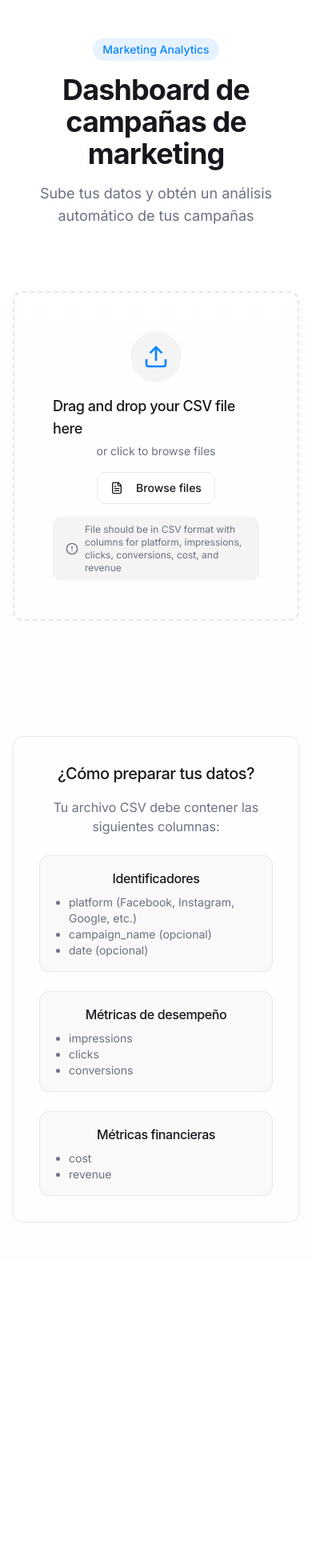
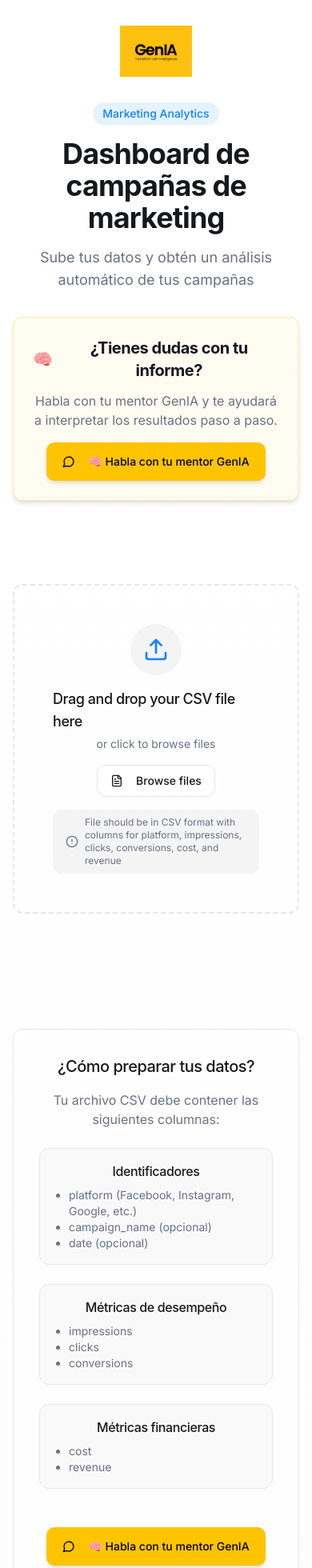
Before and after one commit to Copy-Rai/csv-dashboard-generator-51, a React (Vite) app: page / in a window 390 px wide. Shown: the top 1960 px of the page at 80% size. Before the commit the page ends 1576 px from the top, so only its background shows below. Built offline with nearby package versions, Linux system fonts and the light colour scheme.

Commit message:
feat: Enhance dashboard design and usability
- Implement GenIA branding with logo placement and styling.
- Add mentor card and button with specified styling.
- Apply GenIA color palette for consistency.
- Ensure responsive and accessible design.

```diff
--- a/src/components/Dashboard.tsx
+++ b/src/components/Dashboard.tsx
@@ -1,3 +1,4 @@
+
 import React from 'react';
 import { Eye, MousePointer, ArrowRightLeft, DollarSign, MessageCircle } from "lucide-react";
 import MetricCard from './MetricCard';
@@ -113,6 +114,29 @@ const Dashboard: React.FC<DashboardProps> = ({ data }) => {
         />
       </div>
 
+      {/* Tarjeta de mentor debajo del título principal */}
+      <Card className="border border-[#FFC400]/30 bg-[#FFC400]/5 shadow-md mb-10">
+        <CardContent className="p-6">
+          <div className="flex flex-col md:flex-row items-center justify-between gap-4">
+            <div className="flex-1">
+              <h3 className="text-xl font-bold flex items-center gap-2">
+                🧠 <span>¿Tienes dudas con tu informe?</span>
+              </h3>
+              <p className="text-muted-foreground mt-2">
+                Habla con tu mentor GenIA y te ayudará a interpretar los resultados paso a paso.
+              </p>
+            </div>
+            <Button
+              onClick={() => window.open(mentorUrl, '_blank')}
+              className="bg-[#FFC400] hover:bg-[#E5B200] text-black shadow-md px-5 py-6 mt-2 md:mt-0"
+              size="lg"
+            >
+              <MessageCircle className="mr-2 h-5 w-5" /> 🧠 Habla con tu mentor GenIA
+            </Button>
+          </div>
+        </CardContent>
+      </Card>
+
       <div>
         <div className="grid grid-cols-1 sm:grid-cols-2 lg:grid-cols-4 gap-6">
           <MetricCard
@@ -146,28 +170,6 @@ const Dashboard: React.FC<DashboardProps> = ({ data }) => {
         </div>
       </div>
 
-      <Card className="border border-[#FFC400]/30 bg-[#FFC400]/5 shadow-md">
-        <CardContent className="p-6">
-          <div className="flex flex-col md:flex-row items-center justify-between gap-4">
-            <div className="flex-1">
-              <h3 className="text-xl font-bold flex items-center gap-2">
-                🧠 <span>¿Quieres ayuda para interpretar tu informe?</span>
-              </h3>
-              <p className="text-muted-foreground mt-2">
-                Tu mentor GenIA puede analizar los resultados contigo y sugerirte mejoras.
-              </p>
-            </div>
-            <Button
-              onClick={() => window.open(mentorUrl, '_blank')}
-              className="bg-[#FFC400] hover:bg-[#E5B200] text-black shadow-md px-5 py-6 mt-2 md:mt-0"
-              size="lg"
-            >
-              <MessageCircle className="mr-2 h-5 w-5" /> 🧠 Habla con tu mentor GenIA
-            </Button>
-          </div>
-        </CardContent>
-      </Card>
-
       <ChartSection data={data} />
       <InsightsSection data={data} />
       <MentorSection data={data} />
--- a/src/components/ExportButton.tsx
+++ b/src/components/ExportButton.tsx
@@ -227,7 +227,7 @@ const ExportButton: React.FC<ExportButtonProps> = ({ data }) => {
     <div className="fixed bottom-4 right-4 z-10">
       <Button
         onClick={handleExport}
-        className="shadow-lg"
+        className="bg-[#FFC400] hover:bg-[#E5B200] text-black shadow-md"
         size="lg"
       >
         <FileText className="mr-2 h-4 w-4" /> Exportar informe como PDF
--- a/src/pages/Index.tsx
+++ b/src/pages/Index.tsx
@@ -3,6 +3,9 @@ import React, { useState } from 'react';
 import FileUpload from '@/components/FileUpload';
 import Dashboard from '@/components/Dashboard';
 import { Toaster } from "@/components/ui/sonner";
+import { Card, CardContent } from "@/components/ui/card";
+import { Button } from "@/components/ui/button";
+import { MessageCircle } from "lucide-react";
 
 const Index = () => {
   const [data, setData] = useState<any[] | null>(null);
@@ -12,20 +15,52 @@ const Index = () => {
     console.log('Data processed:', processedData);
   };
 
+  const mentorUrl = 'https://chatgpt.com/g/g-67e26ff502f881919b802f3ff8a77605-mentor-de-campanas-genia';
+
   return (
     <div className="min-h-screen bg-gradient-to-b from-background to-secondary/20">
       <Toaster position="top-right" />
 
-      <header className="w-full max-w-7xl mx-auto px-4 py-12 text-center">
+      <header className="w-full max-w-7xl mx-auto px-4 py-8 md:py-12">
+        <div className="flex flex-col items-center mb-8">
+          <img
+            src="/lovable-uploads/845ba33d-1143-42dd-bd16-75d19bdbff27.png"
+            alt="GenIA Logo"
+            className="h-16 md:h-20 mb-8 animate-fade-in"
+          />
+
           <div className="inline-block px-3 py-1 rounded-full bg-primary/10 text-primary text-sm font-medium mb-4 animate-fade-in">
             Marketing Analytics
           </div>
-        <h1 className="text-4xl md:text-5xl font-bold mb-4 tracking-tight animate-fade-in">
+          <h1 className="text-4xl md:text-5xl font-bold mb-4 tracking-tight animate-fade-in text-center">
             Dashboard de campañas de marketing
           </h1>
-        <p className="text-lg text-muted-foreground max-w-2xl mx-auto animate-fade-in">
+          <p className="text-lg text-muted-foreground max-w-2xl mx-auto animate-fade-in text-center">
             Sube tus datos y obtén un análisis automático de tus campañas
           </p>
+        </div>
+
+        {!data && (
+          <Card className="border border-[#FFC400]/30 bg-[#FFC400]/5 shadow-md max-w-3xl mx-auto mb-10">
+            <CardContent className="p-6">
+              <div className="flex flex-col items-center text-center">
+                <h3 className="text-xl font-bold flex items-center gap-2 mb-3">
+                  🧠 <span>¿Tienes dudas con tu informe?</span>
+                </h3>
+                <p className="text-muted-foreground mb-4">
+                  Habla con tu mentor GenIA y te ayudará a interpretar los resultados paso a paso.
+                </p>
+                <Button
+                  onClick={() => window.open(mentorUrl, '_blank')}
+                  className="bg-[#FFC400] hover:bg-[#E5B200] text-black shadow-md px-5 py-6"
+                  size="lg"
+                >
+                  <MessageCircle className="mr-2 h-5 w-5" /> 🧠 Habla con tu mentor GenIA
+                </Button>
+              </div>
+            </CardContent>
+          </Card>
+        )}
       </header>
 
       <main className="w-full max-w-7xl mx-auto px-4 pb-16">
@@ -68,6 +103,16 @@ const Index = () => {
                 </ul>
               </div>
             </div>
+
+            <div className="mt-12">
+              <Button
+                onClick={() => window.open(mentorUrl, '_blank')}
+                className="bg-[#FFC400] hover:bg-[#E5B200] text-black shadow-md px-5 py-6"
+                size="lg"
+              >
+                <MessageCircle className="mr-2 h-5 w-5" /> 🧠 Habla con tu mentor GenIA
+              </Button>
+            </div>
           </div>
         </footer>
       )}
```
Lines whose indentation alone changed are shown as unchanged.
